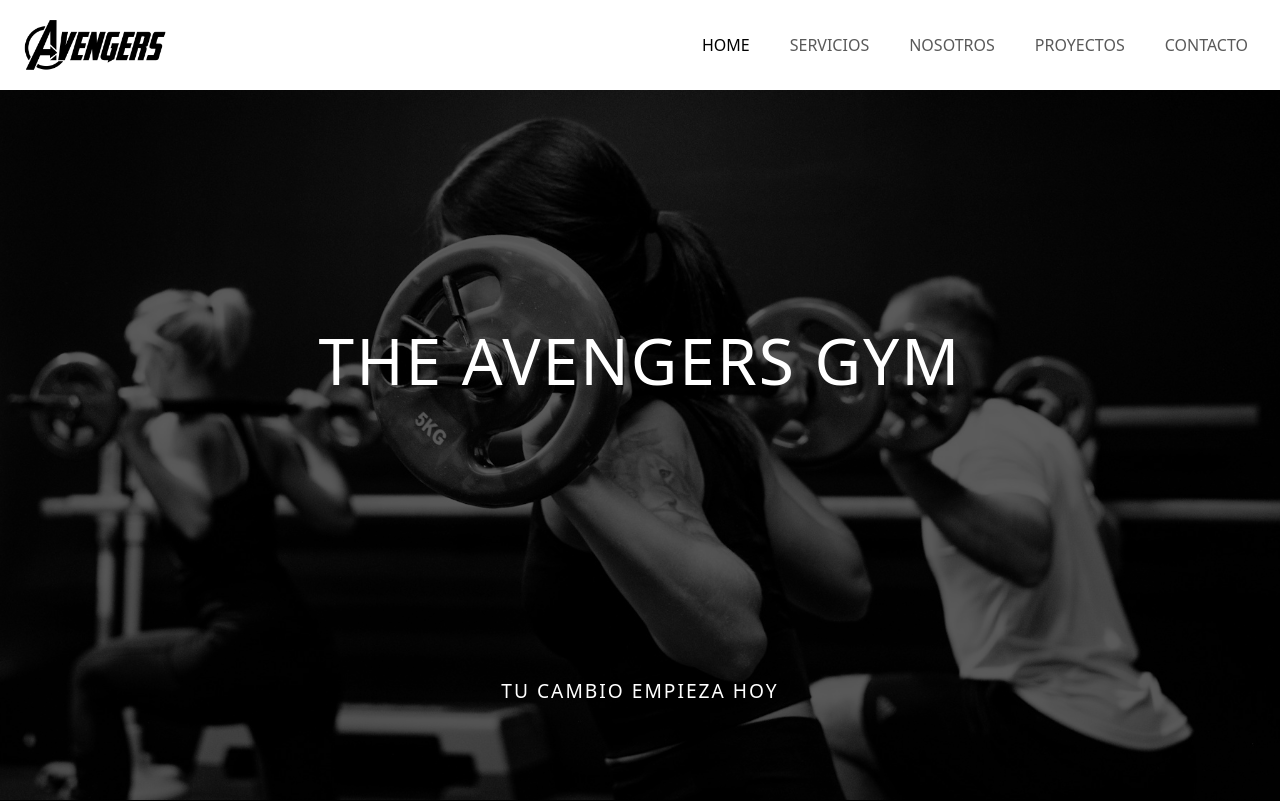
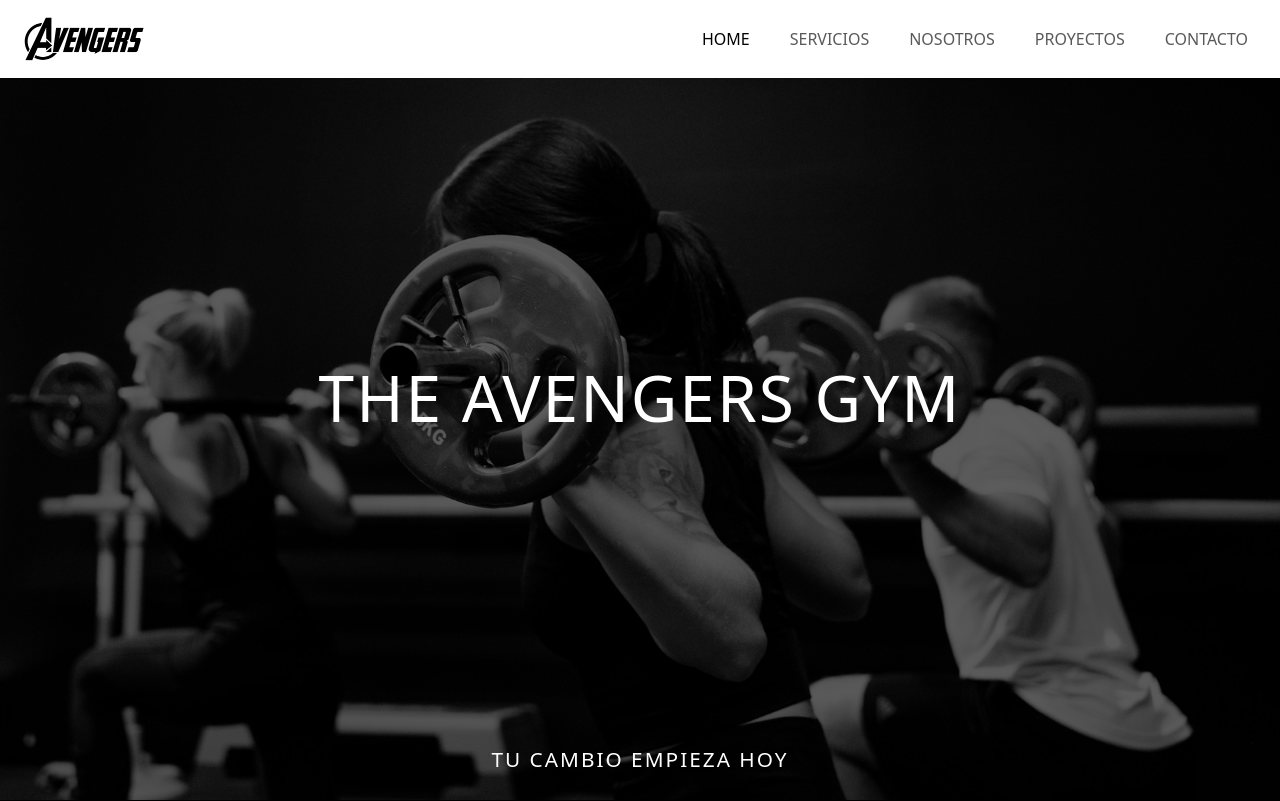
Before and after one commit to renatochoccepalacios/proyecto-gym, a plain HTML site: page index.html in a window 1280 px wide. Shown: the top 801 px of the page. Drawn offline with nearby package versions, Linux system fonts and the light colour scheme.

Commit message:
arreglando cositas del banner

```diff
--- a/index.html
+++ b/index.html
@@ -77,10 +77,8 @@
         <section class="banner">
             <div class="back-negro"></div>
             <div class="img-inicio"></div>
-            <div class="inicio-text">
-                <h1 class="h1-inicio">The Avengers GYM</h1>
-                <h2>Tu cambio empieza hoy</h2>
-            </div>
+            <h1 class="h1-inicio">The Avengers GYM</h1>
+            <h2>Tu cambio empieza hoy</h2>
         </section>
 
         <section class="section-mision-historia">
--- a/scss/base/_inicio.scss
+++ b/scss/base/_inicio.scss
@@ -3,12 +3,11 @@
 .main-inicio {
     .banner {
         height: 100vh;
-        position: relative;
-        z-index: -1;
         overflow: hidden;
 
+
         .back-negro {
-            height: 100%;
+            height: 100vh;
             position: absolute;
             width: 100%;
             z-index: 5;
@@ -16,7 +15,7 @@
         }
 
         .img-inicio {
-            height: 100%;
+            height: 100vh;
             width: 100%;
             object-fit: cover;
             background-image: url(../../img/banner-1.jpg);
@@ -26,30 +25,20 @@
             position: absolute;
         }
 
-        .inicio-text {
-            position: relative;
-            height: calc(100vh - 70px);
-            color: #fff;
-            display: flex;
-            flex-direction: column;
-            justify-content: center;
-            text-align: center;
-            align-items: center;
-            z-index: 6;
 
-            .h1-inicio {
-                text-transform: uppercase;
-                letter-spacing: 2px;
-                font-weight: 300;
-                font-size: clamp(1.5rem, 5vw, 5rem);
-            }
 
-            h2 {
-                position: absolute;
-                bottom: 20px;
-                font-size: 1.2rem;
-                @extend .h1-inicio;
-            }
+        .h1-inicio {
+            @include estilos-texto-banner;
+            top: 45%;
+            font-size: clamp(1.5rem, 5vw, 5rem);
+            font-weight: 300;
+        }
+
+        h2 {
+            @include estilos-texto-banner;
+            bottom: 20px;
+            font-size: clamp(0.5rem, 5vw, 1.3rem);
+            font-weight: 300;
         }
     }
 
@@ -76,8 +65,6 @@
                 color: $color-white;
 
             }
-
-            p {}
         }
     }
 }
--- a/scss/layout/_header.scss
+++ b/scss/layout/_header.scss
@@ -2,10 +2,11 @@
 
     nav {
         background-color: white;
-        a {
-            height: 90px;
+        .logo-nav {
+            width: 120px;
             img {
                 height: 100%;
+                width: 100%;
             }
         }
         div {
--- a/scss/utilidades/_mixin.scss
+++ b/scss/utilidades/_mixin.scss
@@ -1,4 +1,3 @@
-
 @mixin flex-direccion($display, $flex-direccion) {
     display: $display;
     flex-direction: $flex-direccion;
@@ -9,3 +8,15 @@
     grid-template-rows: $rows;
     grid-template-columns: $columns;
 }
+
+@mixin estilos-texto-banner {
+    position: absolute;
+    z-index: 8;
+    display: flex;
+    text-align: center;
+    justify-content: center;
+    width: 100%;
+    letter-spacing: 2px;
+    text-transform: uppercase;
+    color: #fff;
+}
```
Also changed, not shown: css/style.css, 1 other file.
